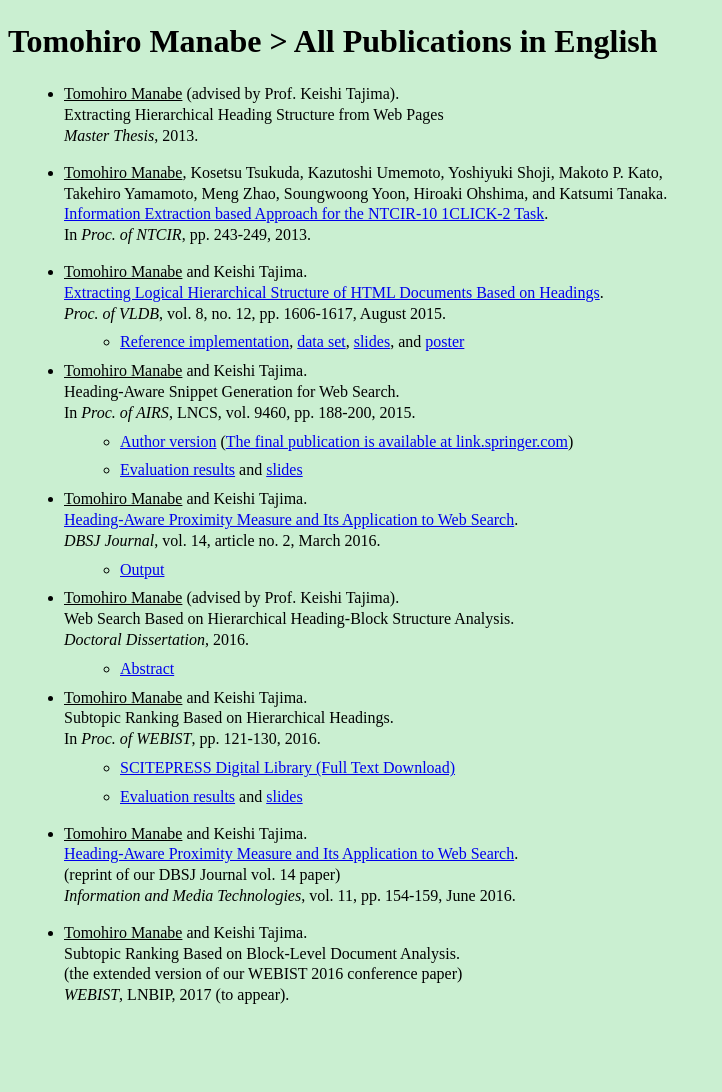
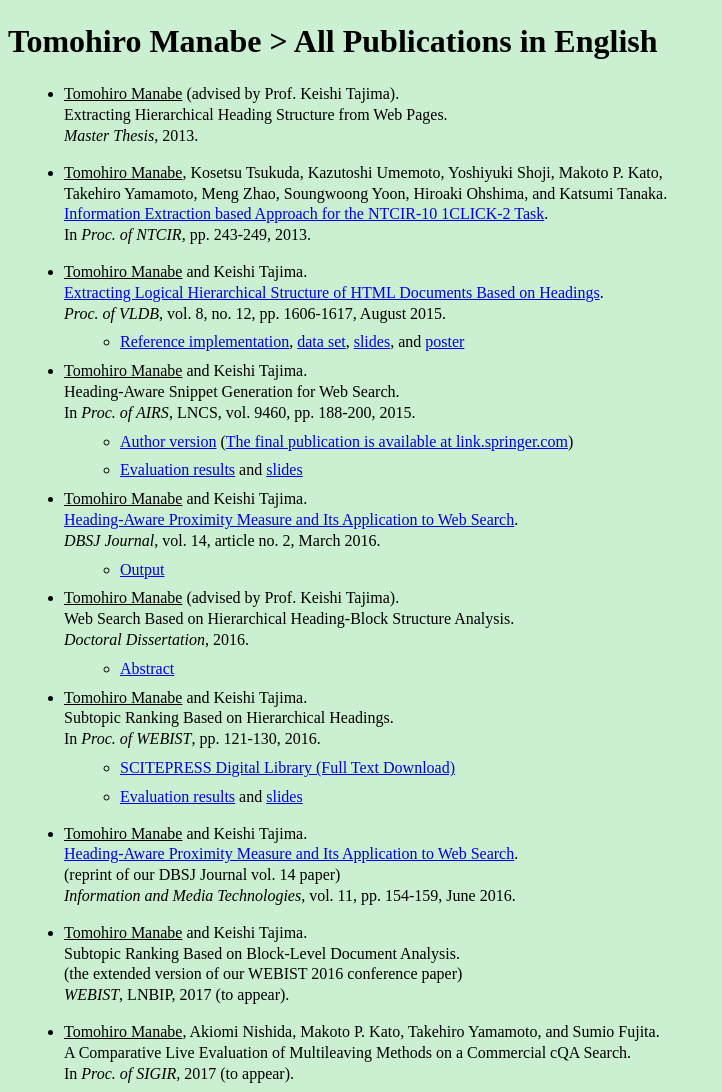
Before and after one commit to tmanabe/tmanabe.github.io, a Jekyll site: the page built from papers.md, in a window 1280 px wide. Shown: the whole page, without its empty margins (0-722 px from the left). Built offline with Jekyll 4.4.1, drawn with Linux system fonts in a browser that asks for light colours; before the commit the page ends 1014 px from its top, so only the background shows below that.

Commit message:
ninth commit

```diff
--- a/_data/papers.yml
+++ b/_data/papers.yml
@@ -36,3 +36,7 @@
     (the extended version of our WEBIST 2016 conference paper)<br />
     _WEBIST_, LNBIP, 2017 (to appear).
             <!--- *   [Author version](./papers/lnbip16.pdf) (The final publication is available at Springer via [http://dx.doi.org/[insert DOI]](http://dx.doi.org/[insert DOI])) --->
+sigir17: >
+    <u>Tomohiro Manabe</u>, Akiomi Nishida, Makoto P. Kato, Takehiro Yamamoto, and Sumio Fujita.<br />
+    A Comparative Live Evaluation of Multileaving Methods on a Commercial cQA Search.<br />
+    In _Proc. of SIGIR_, 2017 (to appear).
--- a/papers.md
+++ b/papers.md
@@ -4,7 +4,7 @@
 h1:     'Tomohiro Manabe > All Publications in English'
 ---
 
-*   <u>Tomohiro Manabe</u> (advised by Prof. Keishi Tajima).<br />Extracting Hierarchical Heading Structure from Web Pages<br />_Master Thesis_, 2013.
+*   <u>Tomohiro Manabe</u> (advised by Prof. Keishi Tajima).<br />Extracting Hierarchical Heading Structure from Web Pages.<br />_Master Thesis_, 2013.
 *   {{ site.data.papers.ntcir13 }}
 *   {{ site.data.papers.vldb15 }}
 *   {{ site.data.papers.airs15 }}
@@ -14,3 +14,4 @@
 *    {{ site.data.papers.webist16 }}
 *    {{ site.data.papers.imt16 }}
 *    {{ site.data.papers.lnbip17 }}
+*    {{ site.data.papers.sigir17 }}
```
Also changed, not shown: index-jp.md (+1 -1 lines), index.md (+2 -2 lines), papers-jp.md (+1 -0 lines).
